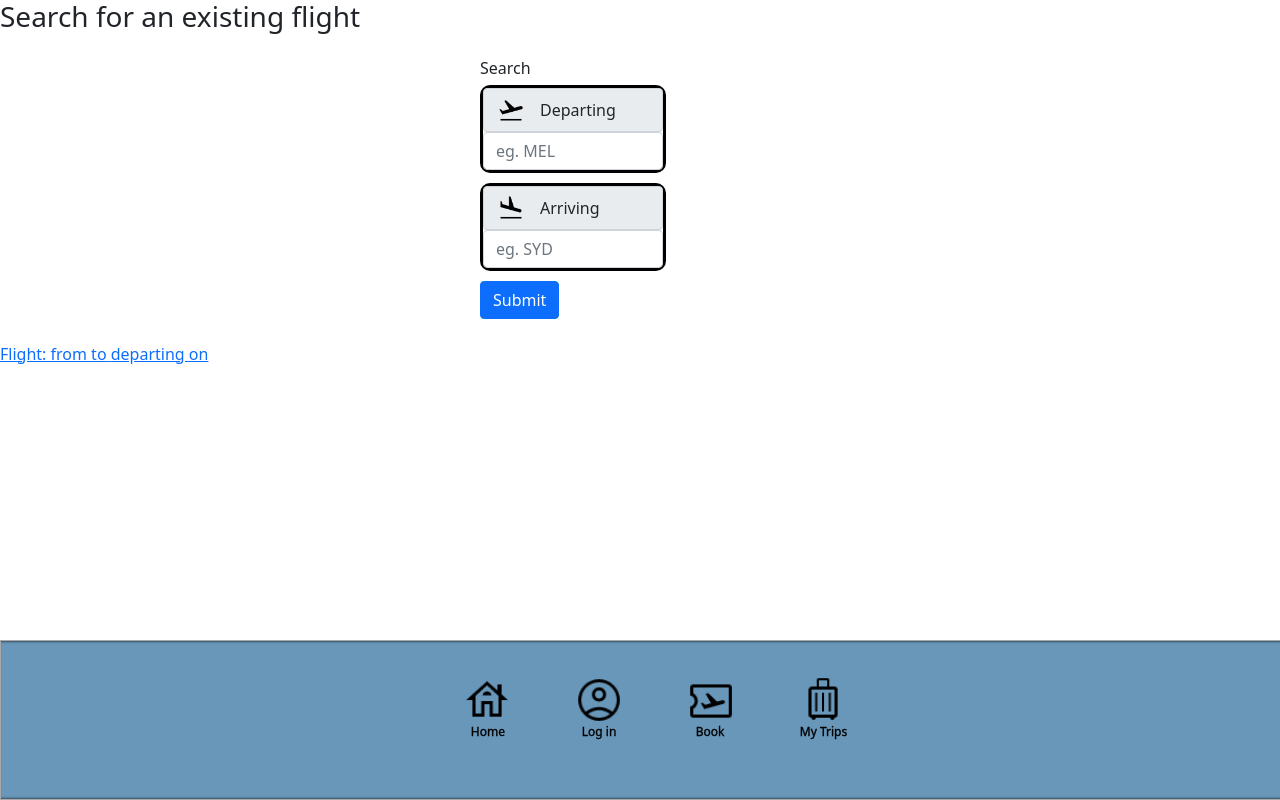
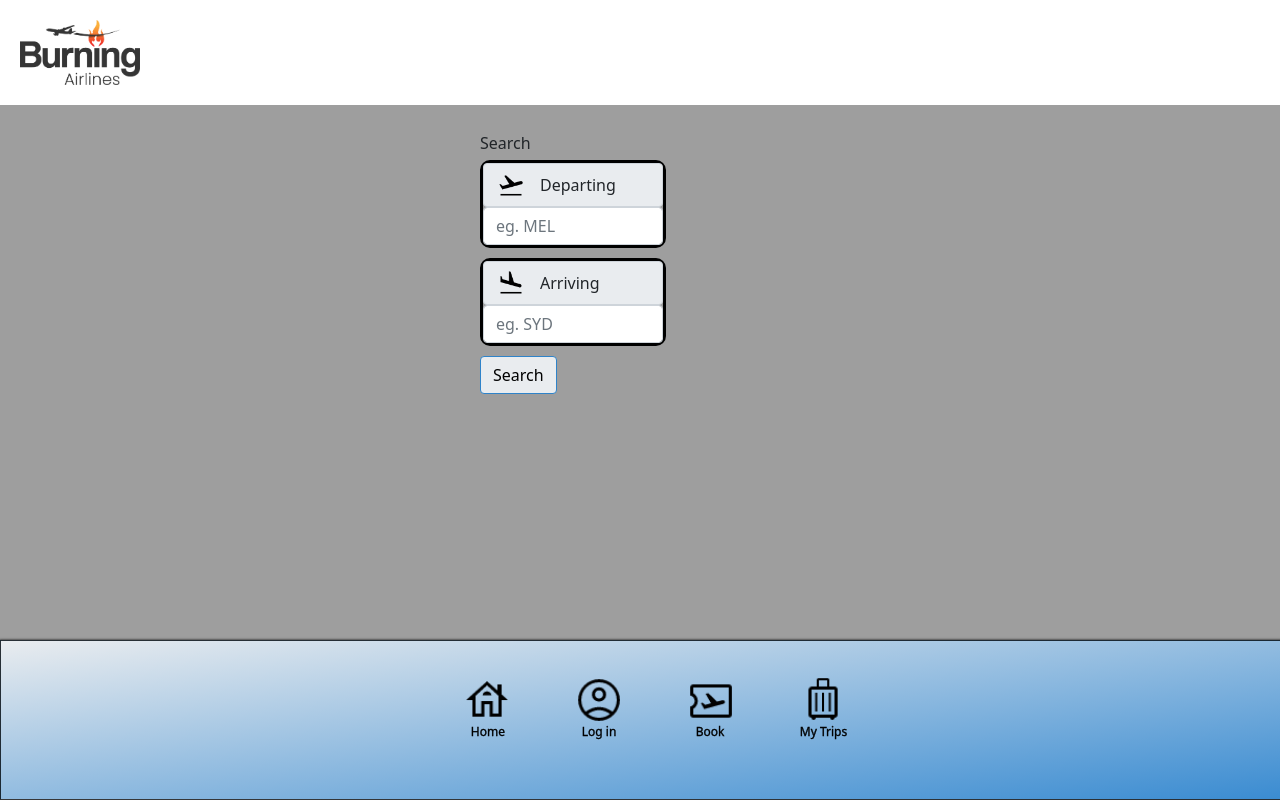
Before and after one commit to tombryson/final-project-client, a React (Create React App) app: page /book in a window 1280 px wide. Built offline with nearby package versions, Linux system fonts and the light colour scheme.

Commit message:
changes to css

```diff
--- a/src/components/App.css
+++ b/src/components/App.css
@@ -10,6 +10,14 @@
 
 body {
   background-color: #E5E5E5;
+  background-image: URL('http://localhost:3001/static/media/background-plane.c05805f26a3bdca94bfc.jpeg');
+  background-position: center;
+  background-repeat: no-repeat;
+  height: 100vh;
+  width: 100%;
+  background-size: cover;
+  background-position-y: bottom;
+  background-position-y: 118%;
 }
 
 .reminder {
@@ -55,6 +63,14 @@ input {
 #flight-icons {
   padding: 1px;
   margin: 0px 14px 0px 0px;
+}
+
+.header {
+  width: 100%;
+  border: white;
+  background-color: white;
+  display: block;
+  position: fixed;
 }
 
 .label {
@@ -106,10 +122,9 @@ input {
 }
 
 .title-img {
-  box-shadow: 6px 5px 7px 1px #00000052;
-  padding: 16px;
-  border-radius: 10px;
+  padding: 20px;
   width: 160px;
+  image-rendering: -webkit-optimize-contrast;
 }
 
 .headerStyle {
@@ -164,22 +179,29 @@ input {
 
 .filler {
   width: 102%;
-  background-color: #6897b9;
+  background-color: #e9ecef;
   position: fixed;
   min-height: -webkit-fill-available;
   top: 80%;
-  border: solid darkgray 1px;
-  box-shadow: inset -2px 0px 3px 0px black;
+  border: solid #141414d4 1px;
+  box-shadow: -1.5px 0px 2.5px 0px black;
   z-index: 20000;
+  background-image: linear-gradient(to bottom right, #e9ecef, #398bd1);
 }
 
 .search-form {
-  height: 300px;
+  height: 450px;
   display: flex;
   align-items: center;
   flex-direction: column;
   align-content: center;
   justify-content: center;
+}
+
+#btn {
+    color: #000;
+    background-color: #e9ecef;
+    border-color: #2f83c9;
 }
 
 #form-control:focus {
--- a/src/components/Book.js
+++ b/src/components/Book.js
@@ -10,6 +10,7 @@ const Book = () => {
   const [from, setFrom] = useState('');
   const [to, setTo] = useState('');
   const [flights, setFlights] = useState([{}]);
+
 
   const _handleSubmit = (event) => {
     console.log('submitting')
@@ -25,15 +26,18 @@ const Book = () => {
   };
 
   const _handleFrom = (form) => {
-    console.log("handling")
     setFrom(form.target.value);
   };
 
-  const flight = flights.map(item => {
-	console.log(item.flight_id)
-	console.log(item.id);
-	return (<FlightTable key={item.flight_id} flights={item}/>)
-  })
+  const flight = flights.map(item => (
+	item.flight_id !== undefined ?
+	(<FlightTable key={item.flight_id} flights={item}/>) : ''
+  	)
+  	)
+
+
+
+
 
 
   return (
@@ -73,7 +77,7 @@ const Book = () => {
 				placeholder="eg. SYD"
 			/>
 			</div>
-			<button type="submit" className="btn btn-primary mb-2">Submit</button>
+			<button type="submit" className="btn btn-secondary mb-2" id='btn'>Search</button>
 			</div>
 		</div>
 		</form>
@@ -84,13 +88,14 @@ const Book = () => {
 
 const FlightTable = (props) => {
 	console.log('rendering the flighttable')
-	console.log(props);
+	console.log(props.id);
 	return (
 		<div>
-			<a href={`http://localhost:3000/flights/${props.flights.id}`}>
+			<a href={`http://localhost:3001/flights/${props.flights.id}`}>
 			Flight: from {props.flights.from} to {props.flights.to} departing on {props.flights.date}
 			</a>
 		</div>
+
 	)
 
 }
--- a/src/components/Carousel.js
+++ b/src/components/Carousel.js
@@ -2,45 +2,15 @@ import Carousel from 'react-bootstrap/Carousel';
 
 function UncontrolledExample() {
   return (
-    <Carousel>
-      <Carousel.Item>
-        <img
-          className="d-block w-100"
-          src="holder.js/800x400?text=First slide&bg=373940"
-          alt="First slide"
-        />
-        <Carousel.Caption>
-          <h3>First slide label</h3>
-          <p>Nulla vitae elit libero, a pharetra augue mollis interdum.</p>
-        </Carousel.Caption>
-      </Carousel.Item>
-      <Carousel.Item>
-        <img
-          className="d-block w-100"
-          src="holder.js/800x400?text=Second slide&bg=282c34"
-          alt="Second slide"
-        />
-
-        <Carousel.Caption>
-          <h3>Second slide label</h3>
-          <p>Lorem ipsum dolor sit amet, consectetur adipiscing elit.</p>
-        </Carousel.Caption>
-      </Carousel.Item>
-      <Carousel.Item>
-        <img
-          className="d-block w-100"
-          src="holder.js/800x400?text=Third slide&bg=20232a"
-          alt="Third slide"
-        />
-
-        <Carousel.Caption>
-          <h3>Third slide label</h3>
-          <p>
-            Praesent commodo cursus magna, vel scelerisque nisl consectetur.
-          </p>
-        </Carousel.Caption>
-      </Carousel.Item>
-    </Carousel>
+    <div class="carousel slide" data-ride="carousel">
+        <div class="carousel-inner bg-info" role="listbox">
+          <div class="carousel-item active">
+              <div class="d-flex align-items-center justify-content-center min-vh-100">
+                  <h1 class="display-1">ONE</h1>
+              </div>
+          </div>
+    </div>
+</div>
   );
 }
 
--- a/src/components/SeatMap.js
+++ b/src/components/SeatMap.js
@@ -5,6 +5,10 @@ import 'bootstrap/dist/css/bootstrap.min.css';
 
 const SeatMap = () => {
 
+  return (
+
+    <h1>SeatMap</h1>
+  )
 }
 
 export default SeatMap;
--- /dev/null
+++ b/src/components/SiteHead.js
@@ -0,0 +1,13 @@
+import react from 'react'
+import logo from "../images/BA-transp.png"
+
+const SiteHead = () => {
+
+    return (
+        <div className='header'>
+        <img className="title-img"src={logo} width="350" alt="plane flying over logo" />
+        </div>
+    )
+}
+
+export default SiteHead
--- a/src/index.js
+++ b/src/index.js
@@ -1,8 +1,7 @@
 import React from 'react';
 import ReactDOM from 'react-dom/client';
-import { BrowserRouter, Routes, Route } from "react-router-dom";
+import { BrowserRouter, Routes, Route, useParams } from "react-router-dom";
 import './components/index.css';
-import App from './components/App';
 import Auth from './components/Auth'
 import Home from './components/Home'
 import Profile from './components/Profile'
@@ -11,6 +10,7 @@ import MyTrips from './components/MyTrips'
 import NavBar from './components/NavBar'
 import axios from 'axios'
 import SeatMap from './components/SeatMap'
+import SiteHead from './components/SiteHead';
 
 // Access value associated with the key
 var item_value = sessionStorage.getItem("item_key");
@@ -23,7 +23,7 @@ const root = ReactDOM.createRoot(document.getElementById('root'));
 root.render(
 <BrowserRouter>
   <Routes>
-    <Route path="/" element={<NavBar />}>
+    <Route path="/" element={<><SiteHead /><NavBar /></>}>
       <Route index element={<Home />} />
       <Route path="auth" element={<Auth />} />
       <Route path="profile" element={<Profile />} />
```
Also changed, not shown: src/images/background-plane.jpeg (added).
